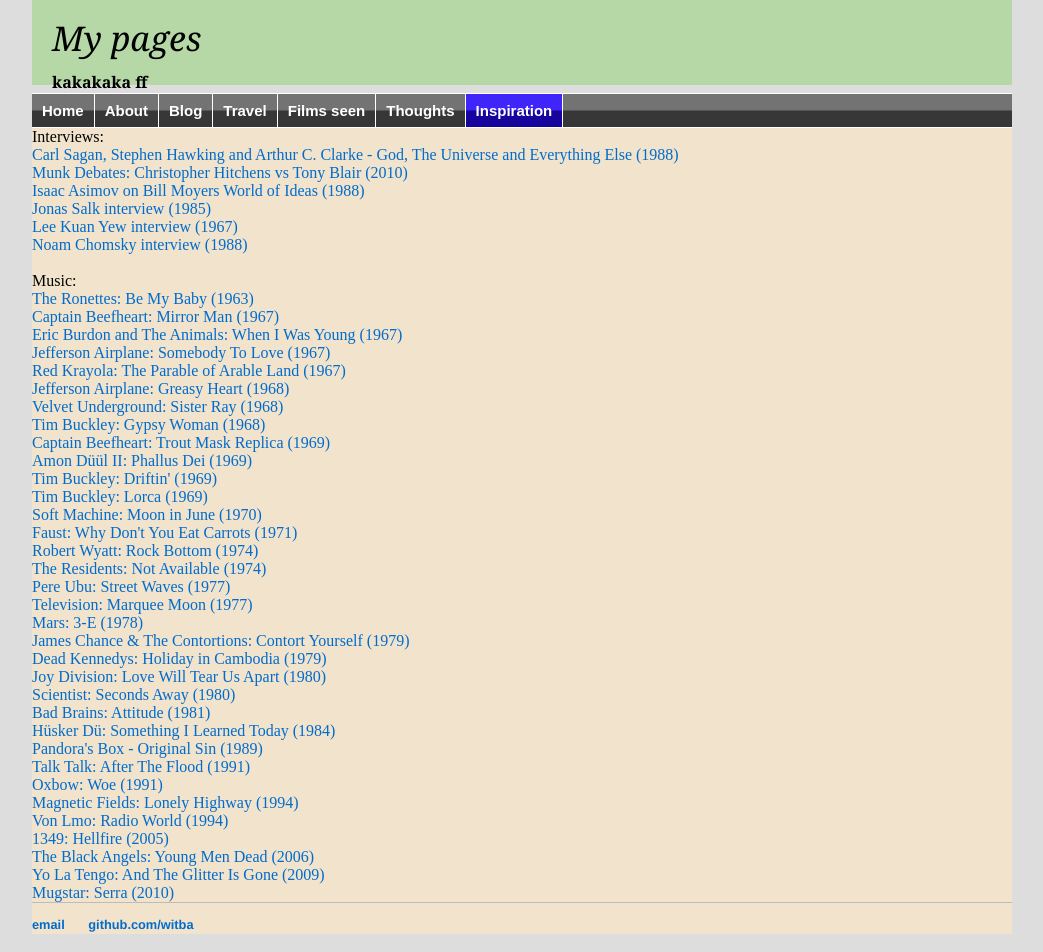
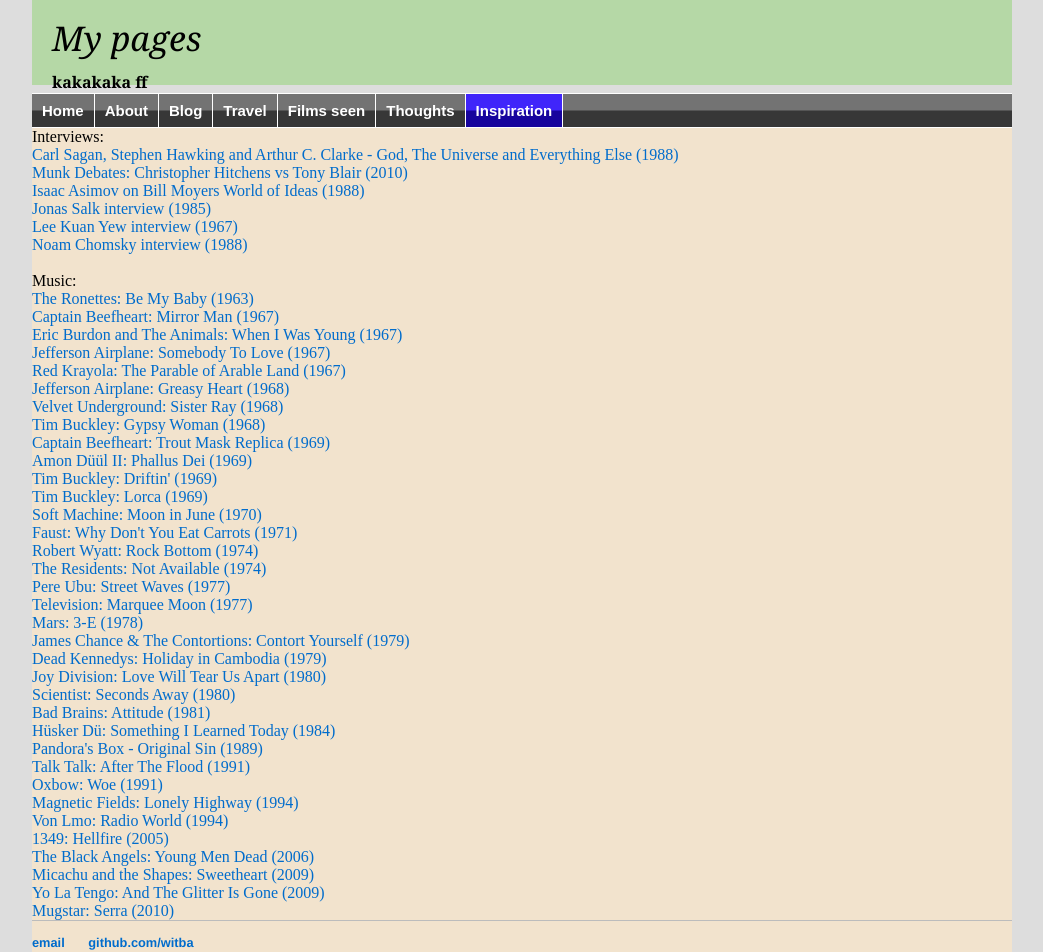
Before and after one commit to witba/witba.github.io, a Jekyll site: the page built from inspiration/index.html, in a window 1280 px wide. Shown: the whole page, without its empty margins (118-1161 px from the left). Built offline with Jekyll 4.4.1, drawn with Linux system fonts in a browser that asks for light colours.

Commit message:
Update index.html

```diff
--- a/inspiration/index.html
+++ b/inspiration/index.html
@@ -45,5 +45,6 @@
 <a href="https://www.youtube.com/watch?v=7gLVs6mKb_Q" target=_blank>Von Lmo: Radio World (1994)</a><br>
 <a href="https://www.youtube.com/watch?v=VZug9y81Axk" target=_blank>1349: Hellfire (2005)</a><br>
 <a href="https://www.youtube.com/watch?v=ZtQe3Mfb26U" target=_blank>The Black Angels: Young Men Dead (2006)</a><br>
+<a href="https://www.youtube.com/watch?v=Dv62QrG0LMY" target=_blank>Micachu and the Shapes: Sweetheart (2009)</a><br>
 <a href="https://www.youtube.com/watch?v=gYF4wbyrNyY" target=_blank>Yo La Tengo: And The Glitter Is Gone (2009)</a><br>
 <a href="https://www.youtube.com/watch?v=dhUIpA1iJK0" target=_blank>Mugstar: Serra (2010)</a><br>
```
